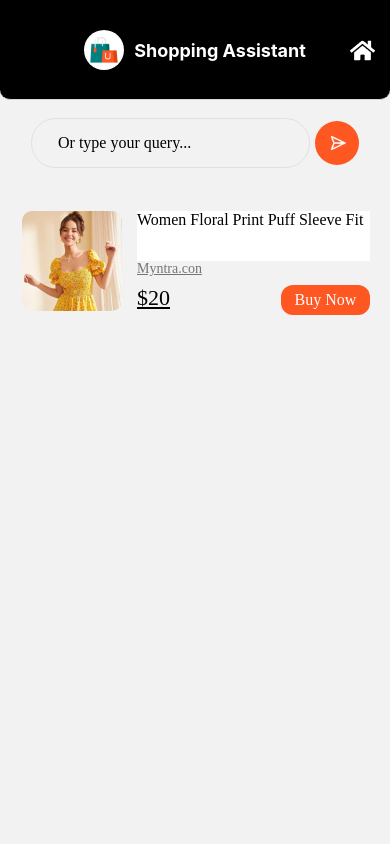
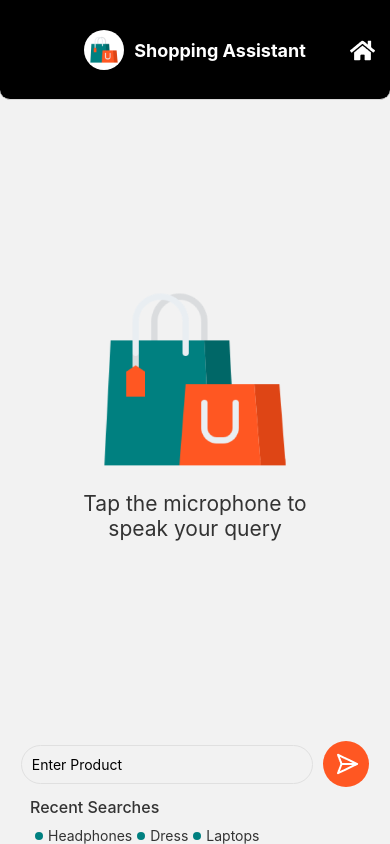
Before and after one commit to Frankiz123/mustansirproject, a React Native app: screen /SearchScreen in a window 390 px wide. Built offline with nearby package versions, Linux system fonts and the light colour scheme; no server answers.

Commit message:
working done

```diff
--- a/src/components/ItemCard.tsx
+++ b/src/components/ItemCard.tsx
@@ -8,25 +8,25 @@ interface IItemCard {
 const ItemCard: React.FC<IItemCard> = ({onPress}) => {
   return (
     <TouchableOpacity onPress={onPress} style={styles.container}>
+      <View style={styles.mainContainer}>
         <Image
           source={require('../assets/images/characterImage.png')}
           style={styles.image}
         />
-      <View>
-        <View style={styles.textMainContainer}>
-          <Text style={styles.textMain}>
+        <View style={styles.containerImageText}>
+          <Text style={styles.mainText}>
             Women Floral Print Puff Sleeve Fit
           </Text>
+          <View style={styles.containerMain}>
+            <View>
+              <Text style={styles.mainTextLink}>Myntra.con</Text>
+              <Text style={styles.mainTextAmount}>$20</Text>
             </View>
-        <View style={styles.textSecondContainer}>
-          <Text style={styles.textSecond}>Myntra.con</Text>
+            <View style={styles.buttonBuyContainer}>
+              <TouchableOpacity style={styles.buttonBuy}>
+                <Text style={styles.buttonBuyText}>Buy Now</Text>
+              </TouchableOpacity>
             </View>
-        <View style={styles.bottomContainer}>
-          <View style={styles.textThirdContainer}>
-            <Text style={styles.textThird}>$20</Text>
-          </View>
-          <View style={styles.button}>
-            <Text style={styles.buttonText}>Buy Now</Text>
           </View>
         </View>
       </View>
@@ -38,29 +38,66 @@ export default ItemCard;
 const styles = StyleSheet.create({
   container: {
     flexDirection: 'row',
-    width: 356,
-    height: 116,
-    paddingTop: 7,
-    paddingHorizontal: 5,
+    paddingTop: 17,
   },
   image: {
     width: 100,
     height: 100,
     borderRadius: 10,
   },
+  containerImageText: {},
+  mainText: {
+    paddingHorizontal: 10,
+    fontWeight: '700',
+    fontSize: 16,
+  },
+  containerMain: {
+    flexDirection: 'row',
+    justifyContent: 'space-between',
+  },
+  buttonBuyContainer: {
+    justifyContent: 'center',
+  },
+  buttonBuy: {
+    backgroundColor: '#FF5722',
+    paddingVertical: 5,
+    paddingHorizontal: 10,
+    borderRadius: 12,
+  },
+  buttonBuyText: {
+    fontWeight: '500',
+    fontSize: 16,
+    color: 'white',
+  },
+  mainTextLink: {
+    paddingHorizontal: 10,
+    marginTop: 15,
+    textDecorationLine: 'underline',
+    fontWeight: '500',
+    color: '#757575',
+  },
+  mainTextAmount: {
+    paddingHorizontal: 10,
+    fontWeight: '700',
+    fontSize: 20,
+    paddingTop: 10,
+  },
+
+  mainContainer: {
+    flexDirection: 'row',
+  },
+
   textMainContainer: {
-    width: 233,
-    height: 50,
-    marginLeft: 15,
     backgroundColor: 'white',
   },
   textMain: {
     fontFamily: 'Poppins-Bold',
     fontSize: 16,
+    paddingHorizontal: 10,
   },
   textSecondContainer: {
-    width: 80,
-    height: 24,
+    // width: 80,
+    paddingTop: 20,
     marginLeft: 15,
   },
   textSecond: {
@@ -74,9 +111,9 @@ const styles = StyleSheet.create({
     justifyContent: 'space-between',
   },
   textThirdContainer: {
-    width: 42,
-    height: 24,
-    marginLeft: 15,
+    // width: 42,
+    // height: 24,
+    // marginLeft: 15,
   },
   textThird: {
     fontFamily: 'Poppins-Bold',
@@ -85,12 +122,15 @@ const styles = StyleSheet.create({
     textDecorationLine: 'underline',
   },
   button: {
-    width: 89,
     height: 30,
+    paddingHorizontal: 10,
+    paddingVertical: 3,
     borderRadius: 12,
+    marginTop: 10,
     backgroundColor: '#FF5722',
     alignItems: 'center',
     justifyContent: 'center',
+    alignSelf: 'center',
   },
   buttonText: {
     fontFamily: 'Poppins-Medium',
--- a/src/screens/SearchRecommendScreen.tsx
+++ b/src/screens/SearchRecommendScreen.tsx
@@ -1,11 +1,20 @@
 import React from 'react';
-import {View, Text, StyleSheet} from 'react-native';
+import {View, StyleSheet} from 'react-native';
+import {useNavigation} from '@react-navigation/native';
+
+import ItemCard from '../components/ItemCard';
 
 const SearchRecommendScreen = () => {
+  const navigation = useNavigation();
+  const nextScreenPress = () => navigation.goBack();
   return (
     <View style={styles.container}>
-      <Text style={styles.title}>Recommended Products</Text>
-      {/* Display recommendations here */}
+      <View>
+        <ItemCard onPress={nextScreenPress} />
+        <ItemCard onPress={nextScreenPress} />
+        <ItemCard onPress={nextScreenPress} />
+        <ItemCard onPress={nextScreenPress} />
+      </View>
     </View>
   );
 };
@@ -13,7 +22,7 @@ const SearchRecommendScreen = () => {
 const styles = StyleSheet.create({
   container: {
     flex: 1,
-    justifyContent: 'center',
+    marginTop: 20,
     alignItems: 'center',
   },
   title: {
--- a/src/screens/SearchResultsScreen.tsx
+++ b/src/screens/SearchResultsScreen.tsx
@@ -1,12 +1,45 @@
 import React from 'react';
-import {View, Text, StyleSheet} from 'react-native';
+import {
+  View,
+  StyleSheet,
+  TextInput,
+  Image,
+  TouchableOpacity,
+} from 'react-native';
 
-const SearchResultsScreen = ({route}) => {
-  const {query} = route.params;
+import {useNavigation} from '@react-navigation/native';
+
+import ItemCard from '../components/ItemCard';
+
+const SearchResultsScreen = () => {
+  const navigation = useNavigation();
+  // const route = useRoute();
+
+  // const query = route.params?.query;
+
+  // if (!query) {
+  //   return <Text>No query provided</Text>;
+  // }
+
+  const nextScreenPress = () => navigation.navigate('SearchRecommendScreen');
 
   return (
     <View style={styles.container}>
-      <Text style={styles.title}>Search Results for "{query}"</Text>
+      <View style={styles.mainContainerStyle}>
+        <TextInput placeholder="Enter Product" style={styles.inputStyle} />
+        <TouchableOpacity style={styles.containerImage}>
+          <Image
+            source={require('../assets/images/send.png')}
+            style={styles.imageStyle}
+          />
+        </TouchableOpacity>
+      </View>
+      <View style={styles.itemCard}>
+        <ItemCard onPress={nextScreenPress} />
+        <ItemCard onPress={nextScreenPress} />
+        <ItemCard onPress={nextScreenPress} />
+        <ItemCard onPress={nextScreenPress} />
+      </View>
     </View>
   );
 };
@@ -14,13 +47,40 @@ const SearchResultsScreen = ({route}) => {
 const styles = StyleSheet.create({
   container: {
     flex: 1,
-    justifyContent: 'center',
     alignItems: 'center',
   },
   title: {
     fontSize: 20,
     fontWeight: 'bold',
   },
+  mainContainerStyle: {
+    marginTop: 20,
+    flexDirection: 'row',
+  },
+  imageStyle: {
+    right: 3,
+  },
+  containerImage: {
+    width: 46,
+    height: 46,
+    backgroundColor: '#FF5722',
+    justifyContent: 'center',
+    alignItems: 'center',
+    borderRadius: 23,
+    marginLeft: 10,
+  },
+  inputStyle: {
+    borderWidth: 1,
+    padding: 10,
+    borderColor: '#E0E0E0',
+    borderRadius: 24.5,
+    width: '75%',
+  },
+  itemCard: {
+    flex: 1,
+    marginTop: 36,
+    alignItems: 'center',
+  },
 });
 
 export default SearchResultsScreen;
--- a/src/screens/SearchScreen.tsx
+++ b/src/screens/SearchScreen.tsx
@@ -1,14 +1,24 @@
 import React, {useCallback, useEffect} from 'react';
-import {View, StyleSheet} from 'react-native';
+import {
+  View,
+  StyleSheet,
+  TextInput,
+  TouchableOpacity,
+  Image,
+  Text,
+} from 'react-native';
 
 import axios from 'axios';
 
 import SearchBox from '../components/SearchBox';
 import ItemCard from '../components/ItemCard';
 import {useNavigation} from '@react-navigation/native';
+import {SafeAreaView} from 'react-native-safe-area-context';
 
 const SearchScreen = () => {
   const navigation = useNavigation();
+
+  const items = ['Headphones', 'Dress', 'Laptops'];
 
   const fetchProducts = useCallback(async () => {
     const url =
@@ -25,29 +35,98 @@ const SearchScreen = () => {
     }
   }, []);
 
-  useEffect(() => {
-    const delayDebounce = setTimeout(() => {
-      fetchProducts();
-    }, 100); // Debounce API calls
-    return () => clearTimeout(delayDebounce);
-  }, [fetchProducts]);
+  // useEffect(() => {
+  //   const delayDebounce = setTimeout(() => {
+  //     fetchProducts();
+  //   }, 100); // Debounce API calls
+  //   return () => clearTimeout(delayDebounce);
+  // }, [fetchProducts]);
 
-  const nextScreenPress = () => navigation.navigate('SearchRecommendScreen');
+  const nextScreenPress = () => navigation.navigate('SearchResultsScreen');
 
   return (
-    <View>
-      <View style={styles.searchBoxContainer}>
-        <SearchBox />
+    <SafeAreaView style={styles.container}>
+      <View style={styles.container}>
+        <View style={styles.mainImageContainer}>
+          <Image
+            source={require('../assets/splashIcon.png')}
+            style={styles.mainImageStyle}
+          />
+          <Text style={styles.mainText}>
+            Tap the microphone to speak your query
+          </Text>
+        </View>
+        <View style={styles.mainContainerStyle}>
+          <TextInput placeholder="Enter Product" style={styles.inputStyle} />
+          <TouchableOpacity
+            onPress={nextScreenPress}
+            style={styles.containerImage}>
+            <Image
+              source={require('../assets/images/send.png')}
+              style={styles.imageStyle}
+            />
+          </TouchableOpacity>
+        </View>
+        <View style={styles.footer}>
+          <Text style={styles.footerLabel}>Recent Searches</Text>
+          <View style={styles.containerDotsFooter}>
+            {items.map((item, index) => (
+              <View key={index} style={styles.itemContainer}>
+                <View style={styles.dot} />
+                <Text style={styles.text}>{item}</Text>
+              </View>
+            ))}
+          </View>
+        </View>
       </View>
-      <View style={styles.itemCard}>
-        <ItemCard onPress={nextScreenPress} />
-      </View>
-    </View>
+    </SafeAreaView>
   );
 };
 export default SearchScreen;
 
 const styles = StyleSheet.create({
+  mainImageContainer: {
+    flex: 1,
+    justifyContent: 'center',
+    alignItems: 'center',
+  },
+  containerDotsFooter: {
+    flexDirection: 'row',
+    alignItems: 'center',
+  },
+  itemContainer: {
+    flexDirection: 'row',
+    alignItems: 'center',
+    marginLeft: 5,
+    marginTop: 10,
+  },
+  dot: {
+    width: 8,
+    height: 8,
+    borderRadius: 4,
+    backgroundColor: '#008080', // Teal dot color
+    marginRight: 5, // Space between dot and text
+  },
+  text: {
+    fontSize: 14,
+    color: '#333333',
+    fontWeight: '400',
+  },
+  mainText: {
+    textAlign: 'center',
+    fontSize: 21,
+    fontWeight: '400',
+    color: '#333333',
+    marginHorizontal: 80,
+    paddingTop: 10,
+  },
+  mainImageStyle: {
+    width: 200,
+    height: 200,
+  },
+  container: {
+    flex: 1,
+  },
   searchBoxContainer: {
     marginTop: 18,
   },
@@ -56,4 +135,38 @@ const styles = StyleSheet.create({
     marginTop: 36,
     alignItems: 'center',
   },
+  mainContainerStyle: {
+    marginTop: 20,
+    flexDirection: 'row',
+    alignItems: 'center',
+    justifyContent: 'center',
+  },
+  imageStyle: {
+    right: 3,
+  },
+  inputStyle: {
+    borderWidth: 1,
+    padding: 10,
+    borderColor: '#E0E0E0',
+    borderRadius: 24.5,
+    width: '75%',
+  },
+  containerImage: {
+    width: 46,
+    height: 46,
+    backgroundColor: '#FF5722',
+    justifyContent: 'center',
+    alignItems: 'center',
+    borderRadius: 23,
+    marginLeft: 10,
+  },
+  footer: {
+    marginLeft: 30,
+    marginTop: 10,
+  },
+  footerLabel: {
+    fontWeight: '500',
+    fontSize: 16,
+    color: '#333333',
+  },
 });
```
Lines whose indentation alone changed are shown as unchanged.
